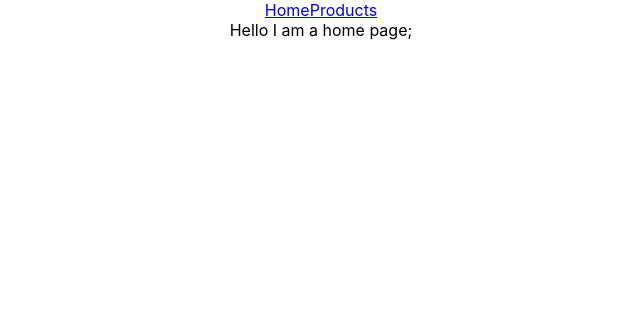
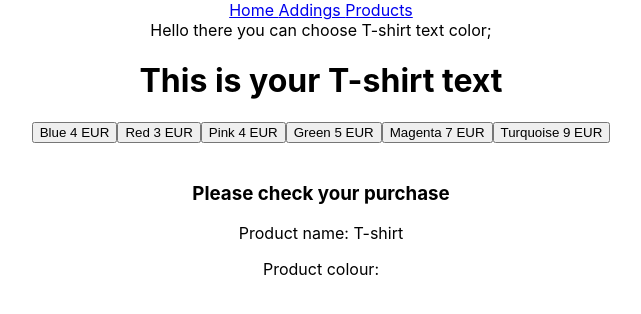
Before and after one commit to janisknets/narcisite-shop, a React (Create React App) app: page /addings in a window 1280 px wide. Shown: the top 314 px of the page, without its empty margins (319-960 px from the left). Built offline with nearby package versions, Linux system fonts and the light colour scheme; the HTML template or start-up script is replaced by a standard one.

Commit message:
Added page for prices

```diff
--- a/src/App.js
+++ b/src/App.js
@@ -7,6 +7,7 @@ import {
 import './App.css';
 import HomePage from './pages/homePage';
 import ProductsPage from './pages/productsPage';
+import AddingsPage from './pages/addingsPage';
 import Navigation from './molecules/navigation';
 
 
@@ -19,6 +20,9 @@ function App() {
           <Route path="/products" >
             <ProductsPage />
           </Route>
+          <Route path="/addings" >
+            <AddingsPage />
+          </Route>
           <Route path="/">
             <HomePage />
           </Route>
--- /dev/null
+++ b/src/atoms/pricedColourButton.js
@@ -0,0 +1,15 @@
+import React from 'react';
+
+function PricedColourButton(props) {
+  return (
+    <button onClick={() => {
+      if (props.clickEffect) {
+        props.clickEffect();
+        return;
+      }
+    }}
+    >{props.text}</button>
+  );
+}
+
+export default PricedColourButton;
--- a/src/molecules/navigation.js
+++ b/src/molecules/navigation.js
@@ -4,8 +4,9 @@ import { Link } from 'react-router-dom';
 function Navigation () {
   return (
     <>
-      <Link to="/" >Home</Link>
-      <Link to="/products">Products</Link>
+      <Link to="/" >Home </Link>
+      <Link to="/addings" >Addings </Link>
+      <Link to="/products">Products </Link>
     </>
   );
 }
--- /dev/null
+++ b/src/molecules/shirt.js
@@ -0,0 +1,46 @@
+import React, { useState } from 'react';
+import PricedColourButton from '../atoms/pricedColourButton';
+
+function Shirt(props) {
+
+  const [color, setColor] = useState();
+
+  const colours = [ 'Blue', 'Red', 'Pink', 'Green', 'Magenta', 'Turquoise'];
+
+
+
+  return (
+    <>
+
+    <div>
+        <h1 style={{color}}>This is your T-shirt text</h1>
+        <div style={{display: 'flex', justifyContent: 'center'}}>
+        {
+          colours.map(colour =>
+            <PricedColourButton text={colour + ' ' + colour.length + ' EUR'} style={{backgroundColor: colour.toLowerCase()}} clickEffect={() => setColor(colour.toLowerCase())} />
+          )
+        }
+        </div>
+        <br></br>
+        <h3>Please check your purchase</h3>
+        <div style={{justifyContent: 'center'}}>
+            <div>
+                <p>Product name: T-shirt</p>
+            </div>
+            <div>
+                <p>Product colour:</p>
+                <p>{color}</p>
+            </div>
+            {/* <div>
+                <p>Price:</p>
+                <p>{color.length}</p>
+            </div> */}
+        </div>
+
+    </div>
+
+    </>
+  );
+}
+
+export default Shirt;
--- /dev/null
+++ b/src/pages/addingsPage.js
@@ -0,0 +1,17 @@
+import React from 'react';
+import Shirt from '../molecules/shirt';
+
+
+function AddingsPage () {
+  return (
+    <div>
+      Hello there you can choose T-shirt text color;
+      <div>
+        <Shirt />
+      </div>
+
+    </div>
+  )
+}
+
+export default AddingsPage;
```
